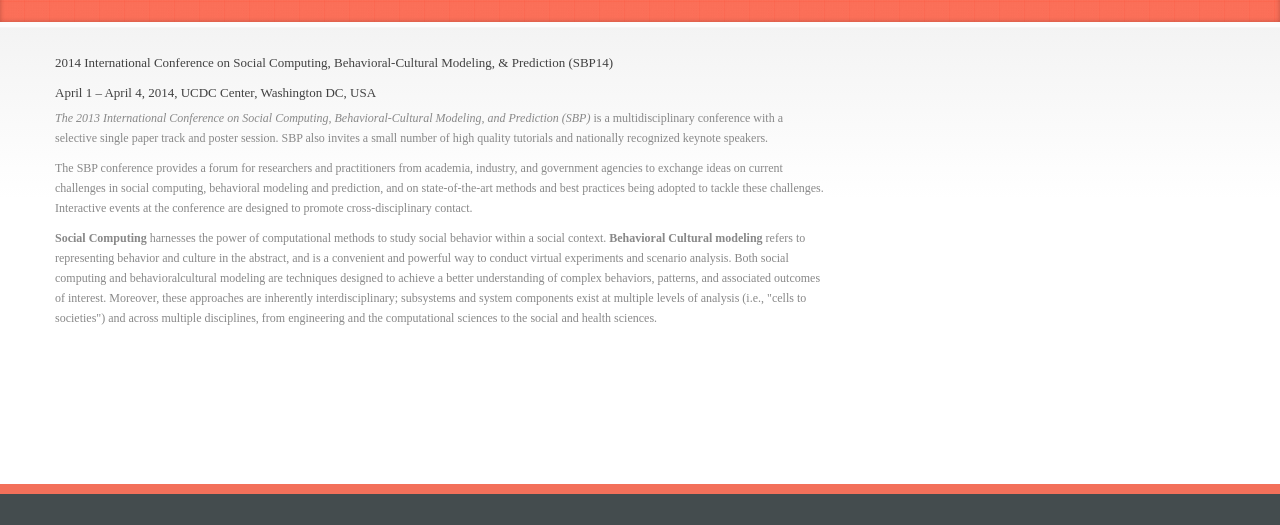
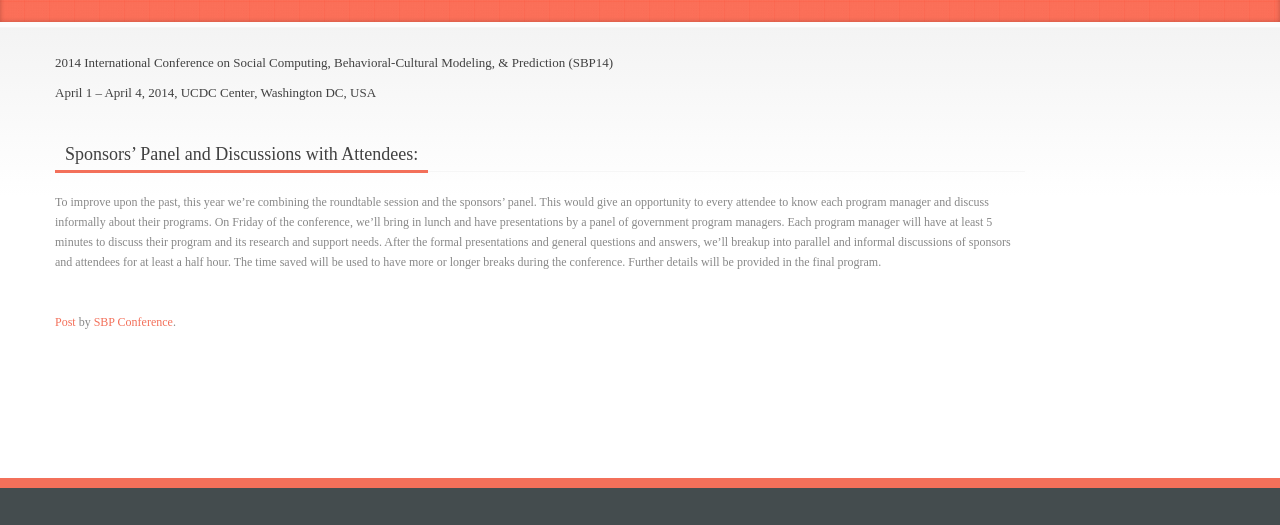
Before and after one commit to sbp-conference/sbp-conference.github.io, a plain HTML site: page roundtable/index.html in a window 1280 px wide. Shown: the part 204-729 px from the top of the page. Drawn offline with Linux system fonts and the light colour scheme; a web font is replaced by a local one.

Commit message:
update roundtable page

```diff
--- a/roundtable/index.html
+++ b/roundtable/index.html
@@ -136,7 +136,7 @@
 
             <div class="row">
 
-                <div class="span8">
+                <div class="span10">
 
                     <!-- start: About Us -->
                     <div id="about">
@@ -145,37 +145,25 @@
             Social Computing, Behavioral-Cultural Modeling, & Prediction (SBP14)<br />
             April 1 – April 4, 2014, UCDC Center,  Washington DC, USA
                         </h4>
-<p><i>The 2013 International Conference on Social Computing, Behavioral-Cultural Modeling, and Prediction (SBP)</i> is a multidisciplinary conference with a selective single paper track and poster session.  SBP also invites  a small number of high quality tutorials and nationally recognized keynote speakers. </p>
+<div class="title">
+    <h3>Sponsors’ Panel and Discussions with Attendees:</h3>
+</div>
 
-<p>The SBP conference provides a forum for researchers and practitioners from academia, industry, and government agencies to exchange ideas on current challenges in social computing, behavioral modeling and prediction, and on state-of-the-art methods and best practices being adopted to tackle these challenges. Interactive events at the conference are designed to promote cross-disciplinary contact.</p>
+<p>
+    To improve upon the past, this year we’re combining the roundtable session and the sponsors’ panel. This would give an opportunity to every attendee to know each program manager and discuss informally about their programs. On Friday of the conference, we’ll bring in lunch and have presentations by a panel of government program managers. Each program manager will have at least 5 minutes to discuss their program and its research and support needs.  After the formal presentations and general questions and answers, we’ll breakup into parallel and informal discussions of sponsors and attendees for at least a half hour.  The time saved will be used to have more or longer breaks during the conference.  Further details will be provided in the final program.
+</p>
+<p>&nbsp;</p>
 
-<p><b>Social Computing</b> harnesses the power of computational methods to study social behavior within a social context. <b>Behavioral Cultural  modeling</b> refers to representing behavior and culture in the abstract, and is a convenient and powerful way to conduct virtual experiments and scenario analysis. Both social computing and behavioralcultural  modeling are techniques designed to achieve a better understanding of complex behaviors, patterns, and associated outcomes of interest. Moreover, these approaches are inherently interdisciplinary; subsystems and system components exist at multiple levels of analysis (i.e., "cells to societies") and across multiple disciplines, from engineering and the computational sciences to the social and health sciences. </p>
+<div id="fb-root"></div> <script>(function(d, s, id) { var js, fjs = d.getElementsByTagName(s)[0]; if (d.getElementById(id)) return; js = d.createElement(s); js.id = id; js.src = "//connect.facebook.net/en_US/all.js#xfbml=1"; fjs.parentNode.insertBefore(js, fjs); }(document, 'script', 'facebook-jssdk'));</script>
+<div class="fb-post" data-href="https://www.facebook.com/media/set/?set=a.176879039130877.1073741826.120779624740819&amp;type=1" data-width="800"><div class="fb-xfbml-parse-ignore"><a href="https://www.facebook.com/media/set/?set=a.176879039130877.1073741826.120779624740819&amp;type=1">Post</a> by <a href="https://www.facebook.com/pages/SBP-Conference/120779624740819">SBP Conference</a>.</div></div>
+
+
 
                     </div>
                     <!-- end: About Us -->
 
                 </div>
 
-                <div class="span4">
-
-                    <!-- start: Sidebar -->
-                    <div id="sidebar">
-
-
-
-                        <hr class="clean">
-
-                        <!-- start: Tabs -->
-
-                        <!-- end: Tabs -->
-
-                        <hr class="clean">
-
-
-                    </div>
-                    <!-- end: Sidebar -->
-
-                </div>
 
             </div>
 
```
